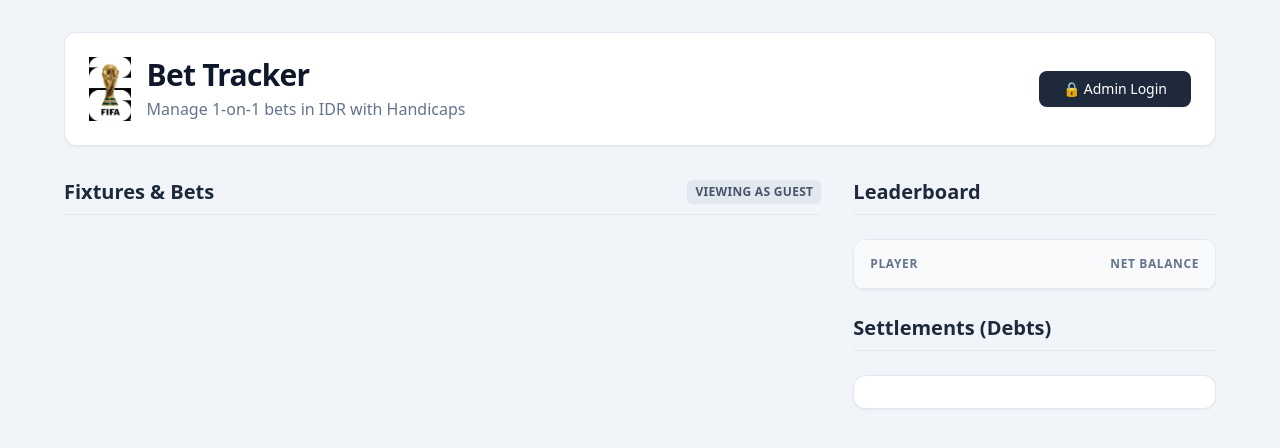
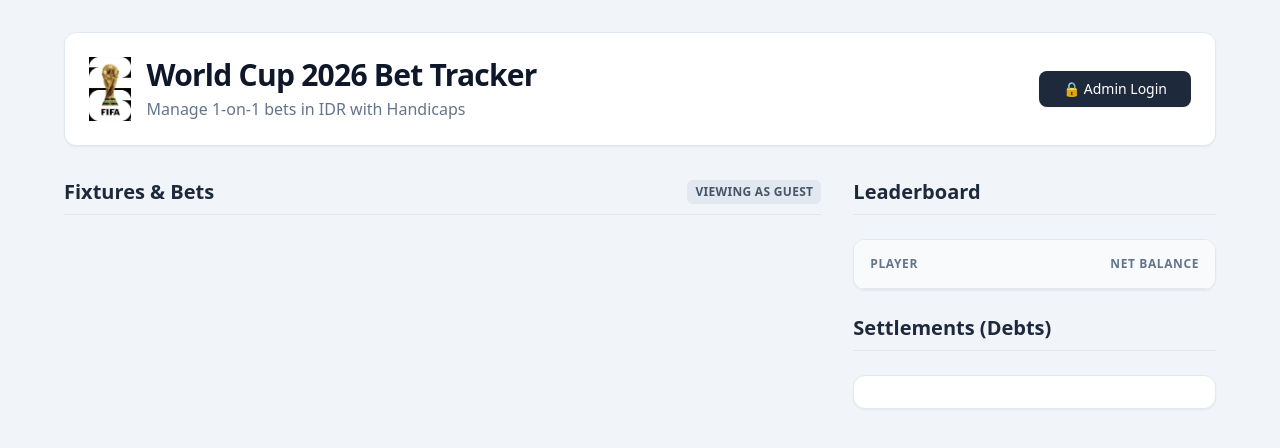
Before and after one commit to balivacationreal/wc2026-bet-tracker, a plain HTML site: page index.html in a window 1280 px wide. Drawn offline with nearby package versions, Linux system fonts and the light colour scheme.

Commit message:
Update title to 'World Cup 2026 Bet Tracker'

```diff
--- a/index.html
+++ b/index.html
@@ -13,7 +13,7 @@
             <div class="flex items-center gap-4">
                 <img src="./wc-2026-logo.webp" alt="WC 2026 Logo" class="h-16 w-auto object-contain">
                 <div>
-                    <h1 class="text-3xl font-extrabold text-slate-900 tracking-tight">Bet Tracker</h1>
+                    <h1 class="text-3xl font-extrabold text-slate-900 tracking-tight">World Cup 2026 Bet Tracker</h1>
                     <p class="text-slate-500 mt-1">Manage 1-on-1 bets in IDR with Handicaps</p>
                 </div>
             </div>
```
